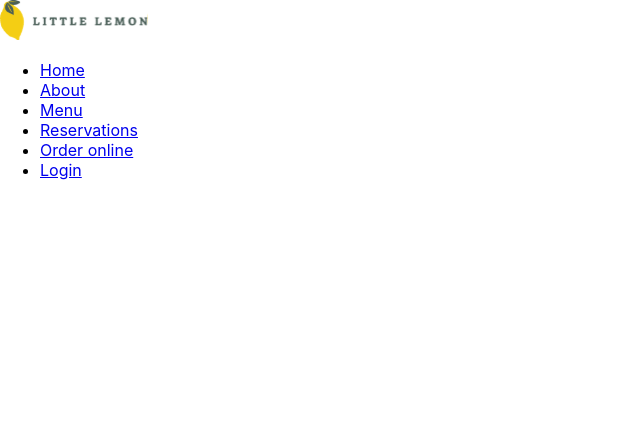
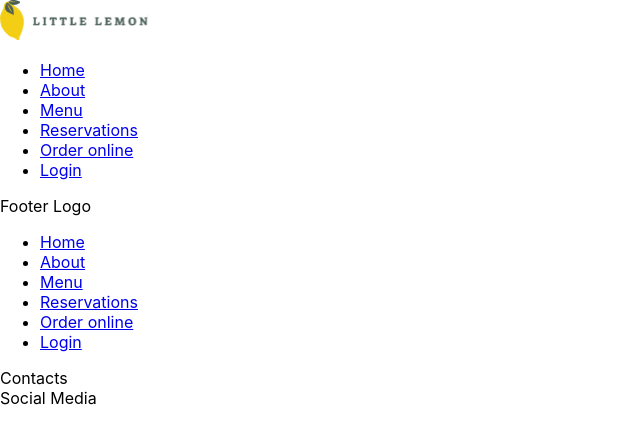
Before and after one commit to sharashero/little-lemon, a React (Create React App) app: page / in a window 1280 px wide. Shown: the top 444 px of the page, without its empty margins (0-640 px from the left). Built offline with nearby package versions, Linux system fonts and the light colour scheme.

Commit message:
added footer structure

```diff
--- a/src/components/Footer.js
+++ b/src/components/Footer.js
@@ -1,7 +1,30 @@
+import Nav from './Nav';
+
+const navLinks = [
+  { href: '#', name: 'Home' },
+  { href: '#', name: 'About' },
+  { href: '#', name: 'Menu' },
+  { href: '#', name: 'Reservations' },
+  { href: '#', name: 'Order online' },
+  { href: '#', name: 'Login' },
+];
+
 function Footer() {
   return (
     <footer>
+      <div >
+        Footer Logo
+      </div>
 
+      <Nav links={navLinks} />
+
+      <div>
+        Contacts
+      </div>
+
+      <div>
+        Social Media
+      </div>
     </footer>
   );
 }
```
